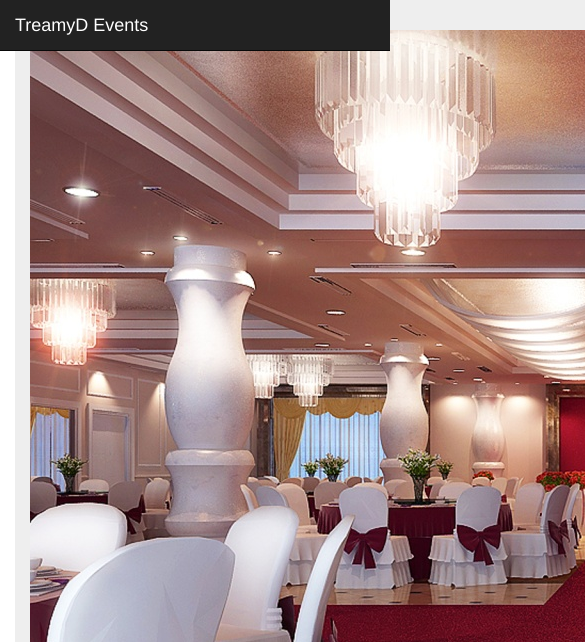
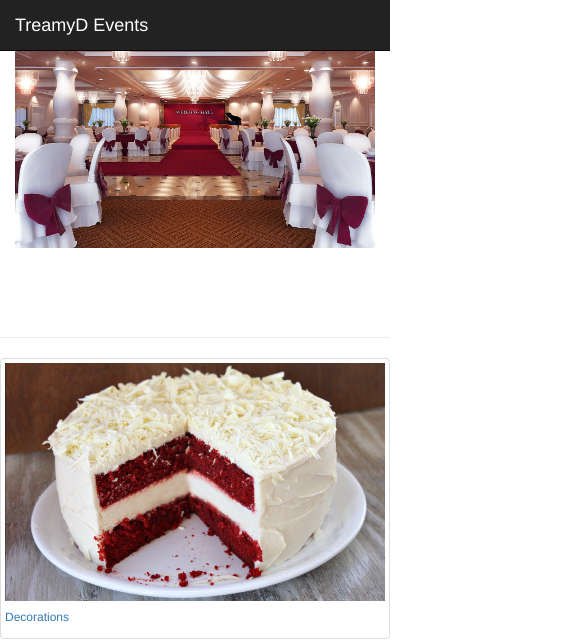
Before and after one commit to dejibimbolaAyo/week4goal_website, a plain HTML site: page index.html in a window 390 px wide. Shown: the top 642 px of the page, 585 px wide, since content can reach past the window. Drawn offline with Linux system fonts and the light colour scheme.

Commit message:
home page responsive

```diff
--- a/index.html
+++ b/index.html
@@ -71,9 +71,9 @@
                 <!--page content----------------------------------------------------------------------------------------------->
              <div class="row">
                  <div class="col-xs-12 col-lg-12">
-                 <img class="jumbotron" src="graphics-assets/interior-creative-luxury-white-and-red-wedding-hall-ideas.jpg">
+                 <img class="img-responsive" src="graphics-assets/interior-creative-luxury-white-and-red-wedding-hall-ideas.jpg">
                  </div>
-                     </div>
+             </div>
 
 
                          <div class="col-lg-12 col-md-12 col-xs-12">
```
Also changed, not shown: graphics-assets/Purple-Floral-Wedding-cake-2.PNG (added), graphics-assets/Red-Velvet-Cheesecake-Cake.jpg (added), graphics-assets/neapolitancake.jpg (added).
